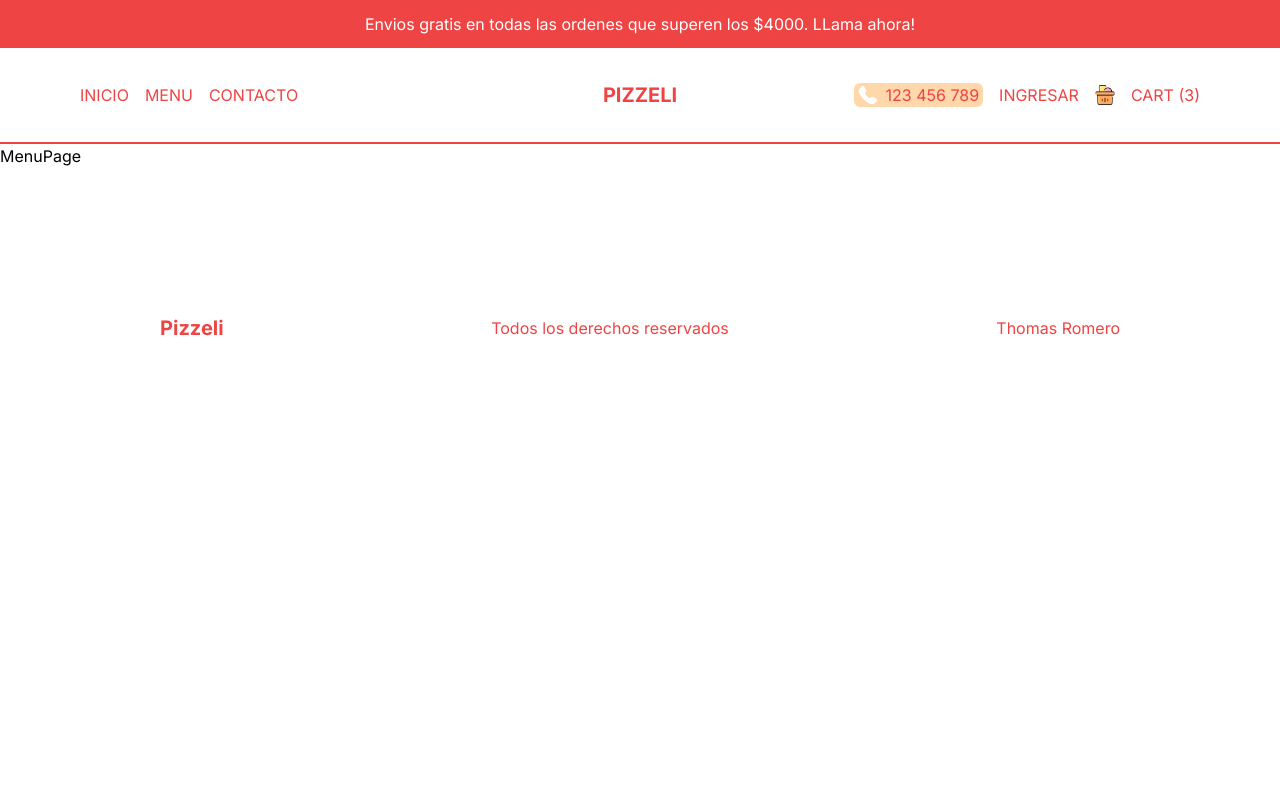
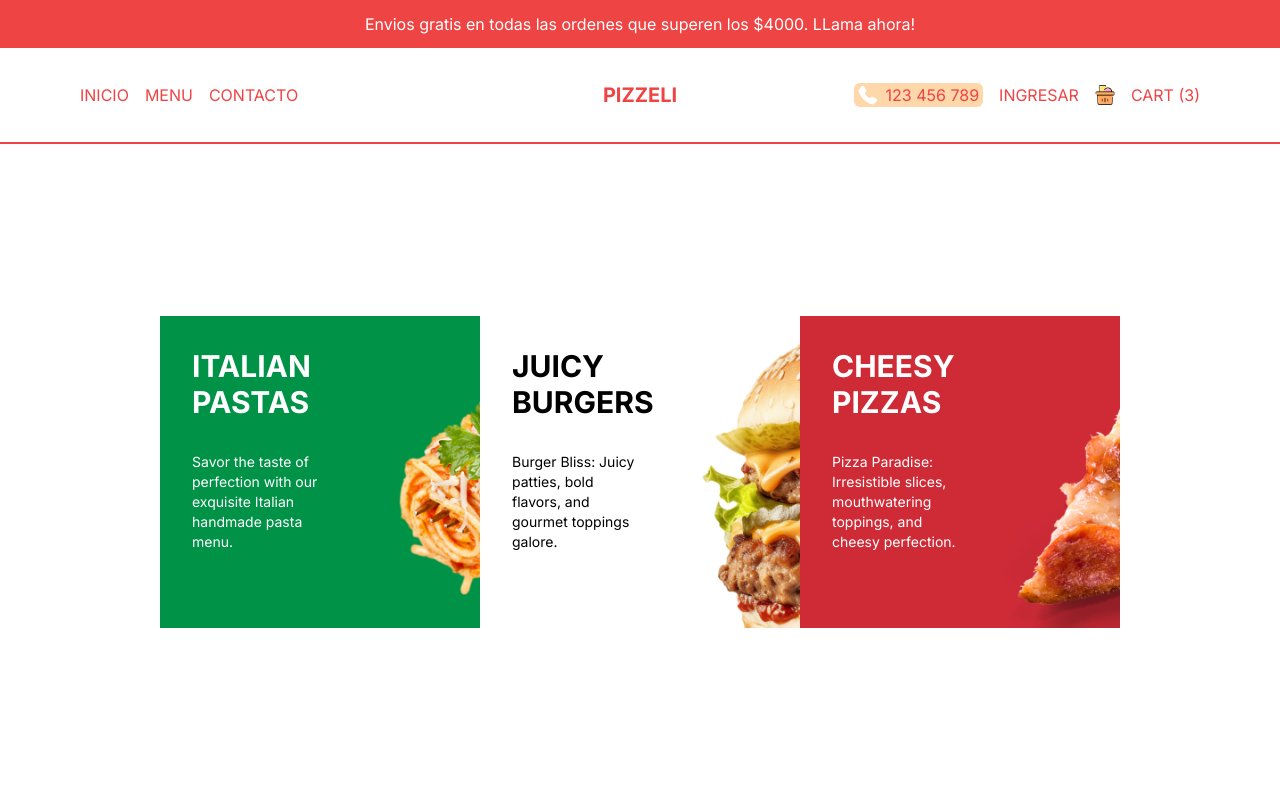
Before and after one commit to Thhomas1/pitzeria, a Next.js app: page /menu in a window 1280 px wide. Shown: the top 800 px of the page. Built offline with nearby package versions, Linux system fonts and the light colour scheme.

Commit message:
Update page.tsx

```diff
--- a/src/app/menu/page.tsx
+++ b/src/app/menu/page.tsx
@@ -1,9 +1,27 @@
-import React from 'react'
+import { menu } from "@/data";
+import Link from "next/link";
+import React from "react";
 
 const MenuPage = () => {
   return (
-    <div>MenuPage</div>
-  )
-}
-// 1:07:40
-export default MenuPage
+    <div className="p-4 lg:px-20 xl:px-40 h-[calc(100vh-6rem)] md:h-[calc(100vh-9rem)] flex flex-col md:flex-row items-center">
+      {menu.map((category) => (
+        <Link
+          href={`/menu/${category.slug}`}
+          key={category.id}
+          className="w-full h-1/3 bg-cover p-8 md:h-1/2"
+          style={{ backgroundImage: `url(${category.img})` }}
+        >
+          <div className={`text-${category.color} w-1/2`}>
+            <h1 className="uppercase font-bold text-3xl">{category.title}</h1>
+            <p className="text-sm my-8">{category.desc}</p>
+            <button className={`hidden 2xl:block bg-${category.color} text-${category.color === "black" ? "white" : "bg-red-500 white-500"} py-2 px-4 rounded-md`}>Explore</button>
+          </div>
+        </Link>
+      ))}
+    </div>
+  );
+};
+// 1:14:18
+
+export default MenuPage;
```
